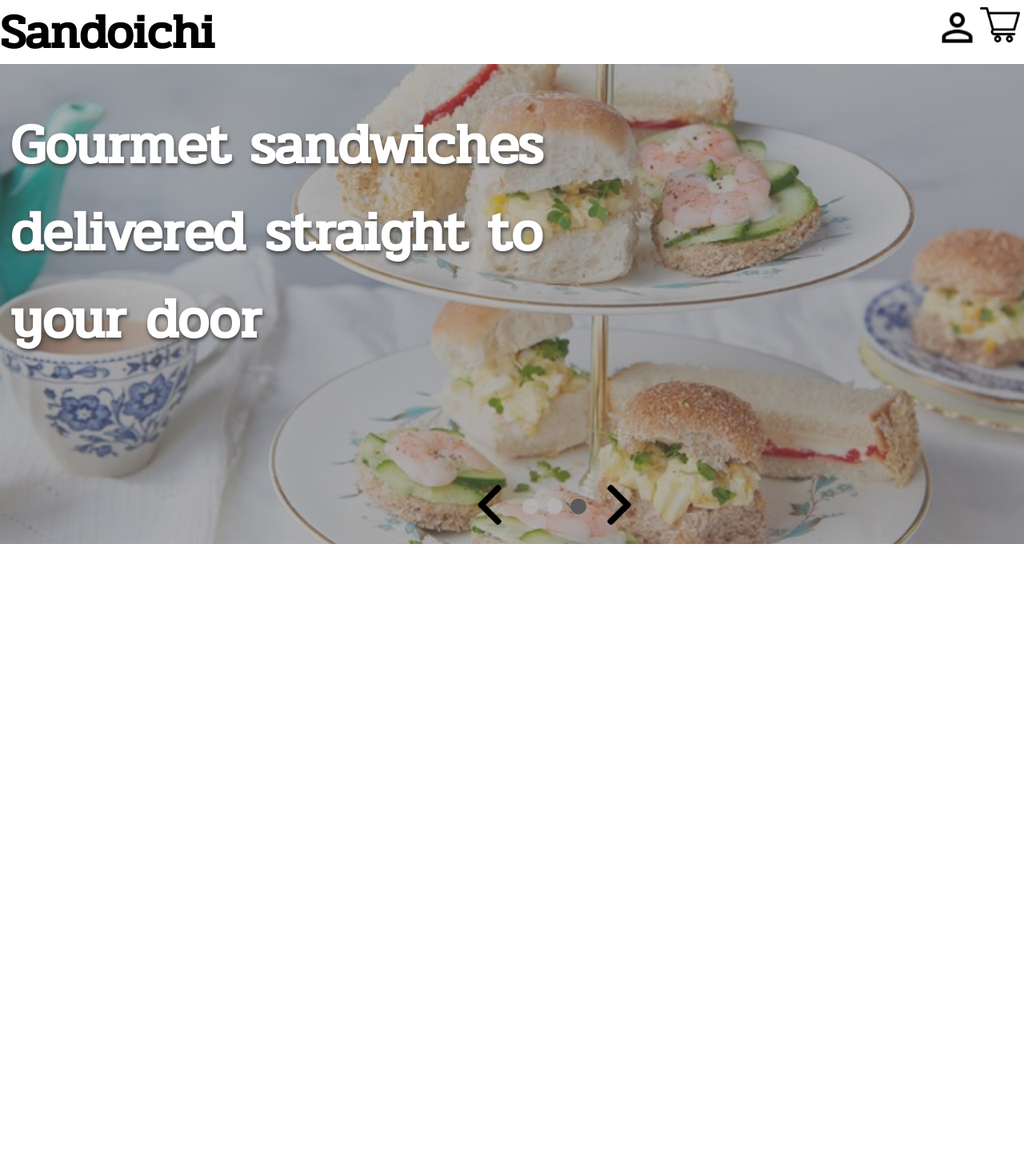
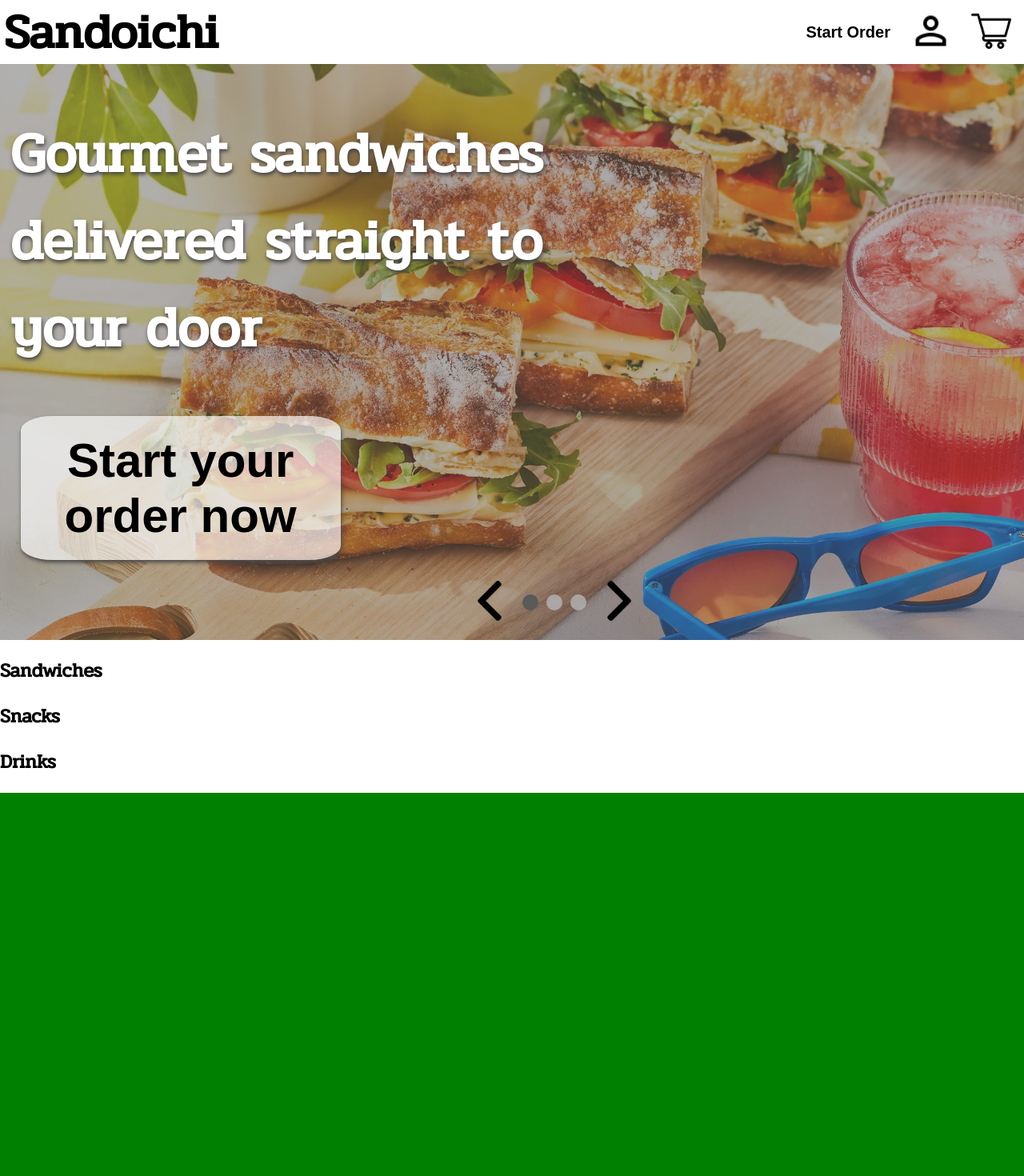
Before and after one commit to lukefowles/Sandoichi, a React (Create React App) app in the folder client-side/: page / in a window 1280 px wide. Shown: the top 1470 px of the page at 80% size. Before the commit the page ends 800 px from the top, so only its background shows below. Built offline with nearby package versions, Linux system fonts and the light colour scheme; grey boxes are pictures that could not be loaded.

Commit message:
added scrolling navigation for the sandwich part

```diff
--- a/client-side/src/components/Carousel.js
+++ b/client-side/src/components/Carousel.js
@@ -36,7 +36,7 @@ const Carousel = ({children}) => {
             if(!paused){
                 updateIndex(activeIndex + 1);
             }
-        }, 2500);
+        }, 2000);
 
         return () => { if(interval) {
             clearInterval(interval)
@@ -44,18 +44,20 @@ const Carousel = ({children}) => {
     })
 
     return(
-        <div className="carousel">
+        <div className="carousel"
+        >
             <div className ="tagline">
                 <h1>Gourmet sandwiches delivered straight to your door</h1>
             </div>
-            <div className="inner" style={{transform: `translateX(-${activeIndex * 100}%)`}}
-            onMouseEnter={() => dispatch(setPaused(true))}
-            onMouseLeave={() => dispatch(setPaused(false))}>
+            <div className="inner" style={{transform: `translateX(-${activeIndex * 100}%)`}}>
                 {React.Children.map(children, (child, index) => {
                     return React.cloneElement(child, {width: "100%"});
                 })}
             </div>
-            <div className='indicators'>
+            <div className='indicators'
+                onMouseEnter={() => dispatch(setPaused(true))}
+                onMouseLeave={() => dispatch(setPaused(false))}
+            >
                 <button onClick={() => {
                     updateIndex(activeIndex -1);
                 }}> <img src={previousArrow} alt="previous" width="50"/> </button>
@@ -68,7 +70,7 @@ const Carousel = ({children}) => {
                 })}
                 <button onClick={() => {
                     updateIndex(activeIndex +1);
-                }}> <img src={nextArrow} alt="next" width="50"/> </button>
+                }}> <img src={nextArrow} alt="next" width="50"/></button>
             </div>
         </div>
     )
--- a/client-side/src/components/NavBar.js
+++ b/client-side/src/components/NavBar.js
@@ -1,14 +1,20 @@
 import React from 'react';
 import shoppingCart from "../img/img/shopping-cart.png"
 import userIcon from "../img/img/outline_person_outline_black_48dp.png"
+import {links} from "../data/data"
 
 function NavBar() {
+
+  const sandwichLink = links[1];
+  const homeLink = links[0];
+
   return <div className='navbar'>
       <nav>
-        <h1 className=".nav-item">Sandoichi</h1>
+        <a className='nav-item' href={homeLink.url} key={homeLink.id}><h1 >Sandoichi</h1></a>
         <div className="nav-buttons">
-        <h2 className=".nav-item"><img src={userIcon} alt="login" width="57"/></h2>
-        <h2 className=".nav-item"><img src={shoppingCart} alt="cart" width="50"/></h2>
+        <button className="nav-item"><a href={sandwichLink.url} key={sandwichLink.id}><h2>Start Order</h2></a></button>
+        <button className="nav-item"><img className=".nav-item"src={userIcon} alt="login" width="57"/></button>
+        <button className="nav-item"><img src={shoppingCart} alt="cart" width="50"/></button>
         </div>
       </nav>
   </div>;
--- /dev/null
+++ b/client-side/src/components/SideBar.js
@@ -0,0 +1,13 @@
+import React from 'react';
+
+function SideBar() {
+  return (
+      <div className='sidebar'>
+        <h2>Sandwiches</h2>
+        <h2>Snacks</h2>
+        <h2>Drinks</h2>
+      </div>
+  );
+}
+
+export default SideBar;
--- /dev/null
+++ b/client-side/src/components/StartOrderButton.js
@@ -0,0 +1,13 @@
+import React from 'react';
+import {links} from "../data/data"
+
+function StartOrderButton() {
+
+    const sandwichLink = links[1];
+
+  return (<div className='start-order'>
+      <button><a href={sandwichLink.url} key={sandwichLink.id}><h2>Start your order now</h2></a></button>
+  </div>);
+}
+
+export default StartOrderButton;
--- /dev/null
+++ b/client-side/src/containers/LandingPage.js
@@ -0,0 +1,20 @@
+import React from 'react';
+import Carousel, {CarouselItem} from '../components/Carousel';
+import "../styles/carousel.css"
+import StartOrderButton from '../components/StartOrderButton';
+
+
+function LandingPage() {
+  return(
+    <div className="carousel-area">
+    <Carousel>
+        <CarouselItem className="carousel-component" index="item1"></CarouselItem>
+        <CarouselItem index="item2"></CarouselItem>
+        <CarouselItem index="item3"></CarouselItem>
+    </Carousel>
+    <StartOrderButton/>
+    </div>
+  );
+}
+
+export default LandingPage;
--- a/client-side/src/containers/MainPage.js
+++ b/client-side/src/containers/MainPage.js
@@ -1,19 +1,29 @@
 import React from 'react';
 import "../styles/mainpage.css"
+import "../styles/productPage.css"
 import NavBar from "../components/NavBar"
-import Carousel, {CarouselItem} from '../components/Carousel';
-import "../styles/carousel.css"
-import featured from "../img/img/featured.png"
+import LandingPage from './LandingPage';
+import SideBar from '../components/SideBar';
 
 function MainPage() {
-  return <div>
-      <NavBar/>
-      <Carousel>
-          <CarouselItem index="item1"></CarouselItem>
-          <CarouselItem index="item2"></CarouselItem>
-          <CarouselItem index="item3"></CarouselItem>
-      </Carousel>
-  </div>;
+
+  return <>
+    <NavBar/>
+      <section className="landing-page" id="landing-page">
+        <LandingPage/>
+      </section>
+      <div className="product-page">
+        <SideBar/>
+        <section className="sandwiches areas" id="sandwiches">
+        </section>
+        <section className="snacks areas" id="snacks">
+        </section>
+        <section className="drinks areas" id="drinks">
+        </section>
+      </div>
+      <footer className="footer areas" id="footer">
+        </footer>
+  </>;
 }
 
 export default MainPage;
--- /dev/null
+++ b/client-side/src/data/data.js
@@ -0,0 +1,22 @@
+export const links = [
+    {
+        id: 1,
+        text: "landing-page",
+        url: "#landing-page"
+    },
+    {
+        id: 2,
+        text: "sandwiches",
+        url: "#sandwiches"
+    },
+    {
+        id: 3,
+        text: "snacks",
+        url: "#snacks"
+    },
+    {
+        id: 4,
+        text: "drinks",
+        url: "#drinks"
+    }
+]
--- a/client-side/src/styles/carousel.css
+++ b/client-side/src/styles/carousel.css
@@ -1,6 +1,6 @@
 .carousel{
     overflow: hidden;
-    height: 75vh;
+    height: 90vh;
 }
 
 .inner{
@@ -12,7 +12,7 @@
     display: inline-flex;
     align-items: center;
     justify-content: center;
-    height: 75vh;
+    height: 90vh;
     color:#fff;
 }
 
@@ -39,7 +39,7 @@
     justify-content: center;
     align-items: center;
     position:absolute;
-    top: 75vh;
+    top: 90vh;
     left: 45vw;
     z-index: 2;
 }
@@ -70,7 +70,7 @@
     top: 13.2.5vh;
     z-index: 1;
     width: 100vw;
-    height: 75vh;
+    height: 90vh;
 }
 
 .tagline > h1 {
@@ -81,3 +81,7 @@
     text-shadow: 1px 3px 5px rgb(68, 67, 67);
 
 }
+
+.start-order{
+    z-index: 2;
+}
--- a/client-side/src/styles/globals.css
+++ b/client-side/src/styles/globals.css
@@ -1,4 +1,9 @@
 @import url('https://fonts.googleapis.com/css2?family=Pridi:wght@300;400&display=swap');
+
+html{
+  scroll-behavior: smooth;
+  scroll-padding-top: 10vh;
+}
 
 html,
 body {
--- a/client-side/src/styles/mainpage.css
+++ b/client-side/src/styles/mainpage.css
@@ -2,8 +2,14 @@ nav {
     display: flex;
     flex-direction: row;
     justify-content: space-between;
-    height: 80px;
+    height: 10vh;
     align-items: center;
+}
+.navbar{
+    position: sticky;
+    top: 0;
+    background-color: white;
+    z-index: 3;
 }
 
 .nav-buttons{
@@ -13,9 +19,55 @@ nav {
 }
 
 .nav-item{
-    margin: 15px;
+    margin: 5px;
+    background-color: transparent;
+    border: none;
 }
 
-nav > h1 {
+.nav-item > h2{
+    font-size: 30px;
+}
+
+
+.nav-item > h1 {
     font-size: 60px;
 }
+
+.start-order{
+    position: absolute;
+    top: 65vh;
+    left: 2vw;
+}
+
+.start-order > button{
+    height: 180px;
+    width: 400px;
+    font-size: 40px;;
+    border-radius: 10%;
+    border: none;
+    background-color: rgba(255, 255, 255, 0.658);
+    box-shadow: 1px 3px 5px rgb(73, 73, 73);
+    display: flex;
+    align-items: center;
+}
+
+.areas{
+    height: 100vh;
+    width: 100vw;
+}
+
+#sandwiches{
+    background-color: green;
+}
+
+#snacks{
+    background-color: red;
+}
+
+#drinks{
+    background-color: blue;
+}
+
+#footer{
+    background-color: orange;
+}
--- /dev/null
+++ b/client-side/src/styles/productPage.css
@@ -0,0 +1,2 @@
+.product-page{
+}
```
